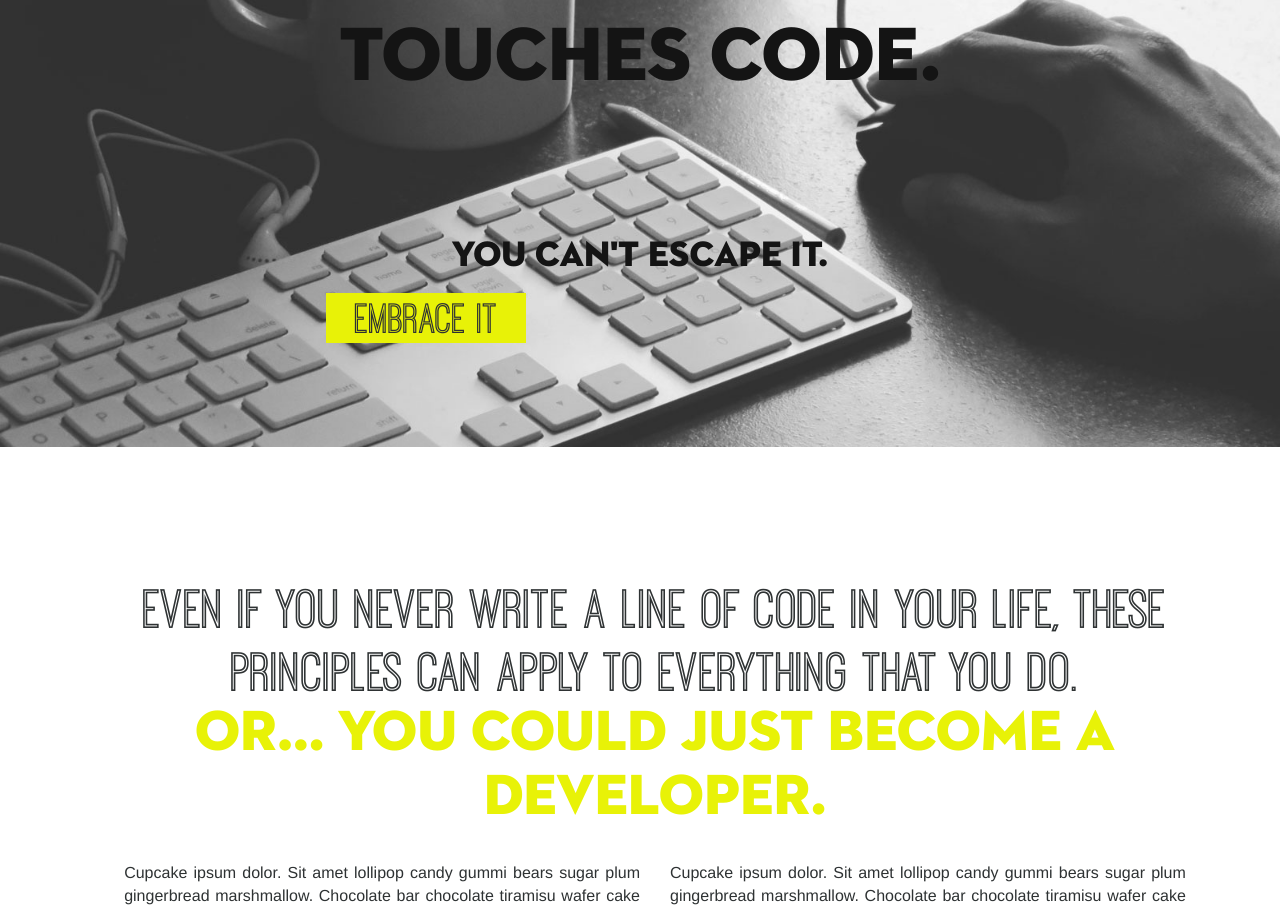
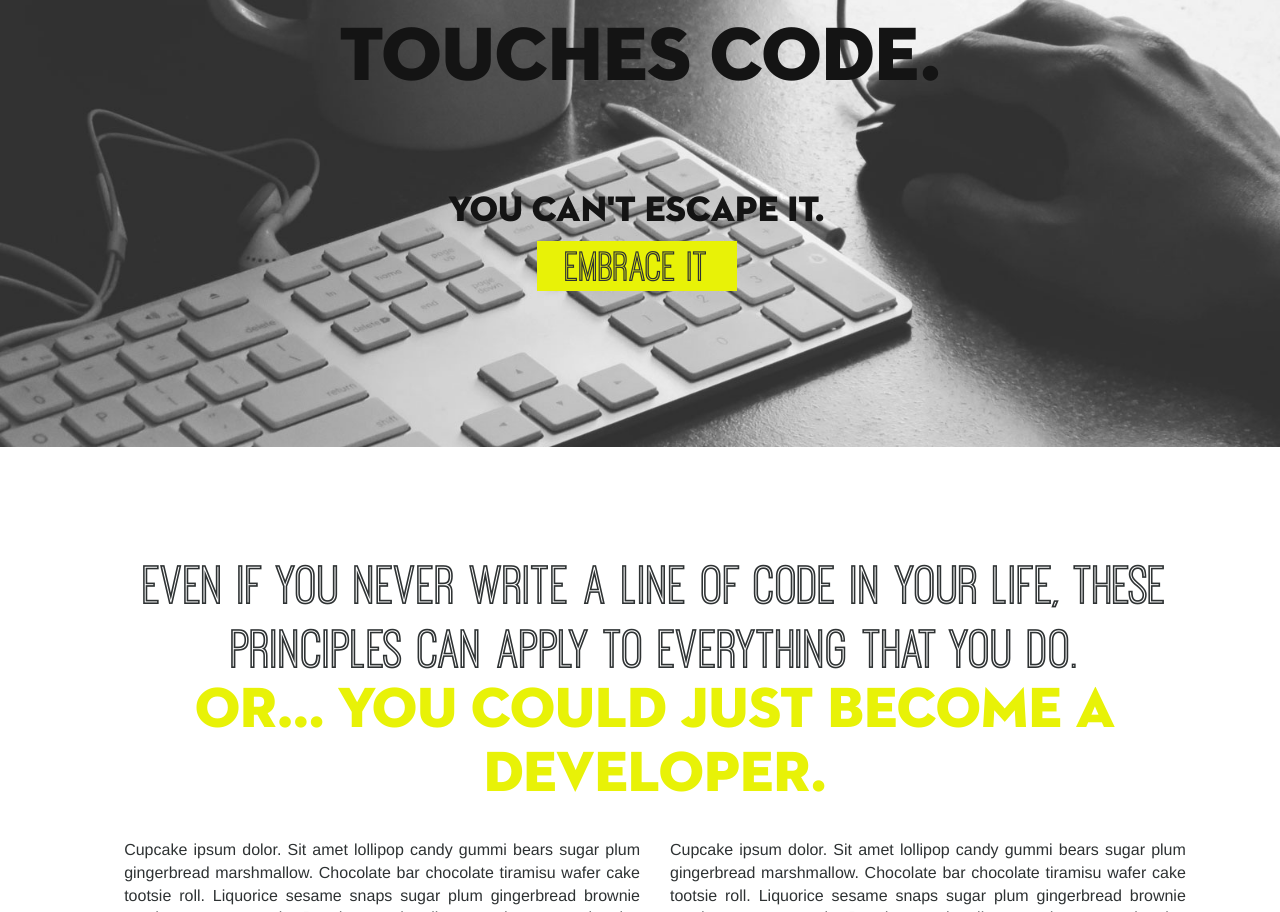
Before and after one commit to ninjaofawesome/exemplar, a website: page index.html in a window 1280 px wide. Shown: the part 2064-2976 px from the top of the page. Drawn offline with Linux system fonts and the light colour scheme.

Commit message:
got button box working on smaller and larger screens

```diff
--- a/app/css/components/_buttons.scss
+++ b/app/css/components/_buttons.scss
@@ -55,4 +55,7 @@
 
 .button-space-bottom-twenty{
   margin-bottom: 20%;
+  &.embrace{
+    margin: 0 auto 20% auto;
+  }
 }
--- a/app/css/partials/_index.scss
+++ b/app/css/partials/_index.scss
@@ -27,9 +27,14 @@
       font-size: 6vw;
     }
   }
-
   .code-row{
     margin-top: 20%;
+  }
+
+  .button-box{
+    width: 400px;
+    height: 150px;
+    text-align: center;
   }
 
 }
--- a/app/js/directives.js
+++ b/app/js/directives.js
@@ -38,9 +38,7 @@ exemplarDirectives.directive('clickMove', function($document){
       element.on('click', function(event){
         var destination = attrs.id;
         var offset = $('.' + destination + '-box').offset().top;
-
         $('html, body').animate({
-
           scrollTop: offset
         }, 1000);
       });
--- a/app/views/main.html
+++ b/app/views/main.html
@@ -112,13 +112,12 @@
           </div>
         </div>
 
-        <div class="row">
-          <div class="col-md-6 col-md-offset-3">
-            <h1 class="neutra-headline black centered code-row">You can't escape it.</h1>
-          </div>
           <div class="row">
-            <div class="col-md-6 col-md-offset-3 col-sm-4 col-sm-offset-4 col-xs-6 col-xs-offset-3">
-              <div class="click-button yellow button-space-bottom-twenty" id="dev" role="button" click-move = " ">Embrace It</div>
+            <div class="col-md-4 col-sm-3 col-xs-12 col-md-offset-4 col-sm-offset-3">
+              <div class="button-box">
+                <h1 class="neutra-headline black centered code-row">You can't escape it.</h1>
+                <div class="click-button yellow button-space-bottom-twenty embrace" id="dev" role="button" click-move >Embrace It</div>
+              </div>
             </div>
           </div>
         </div>
```
Also changed, not shown: app/css/styles.css.
